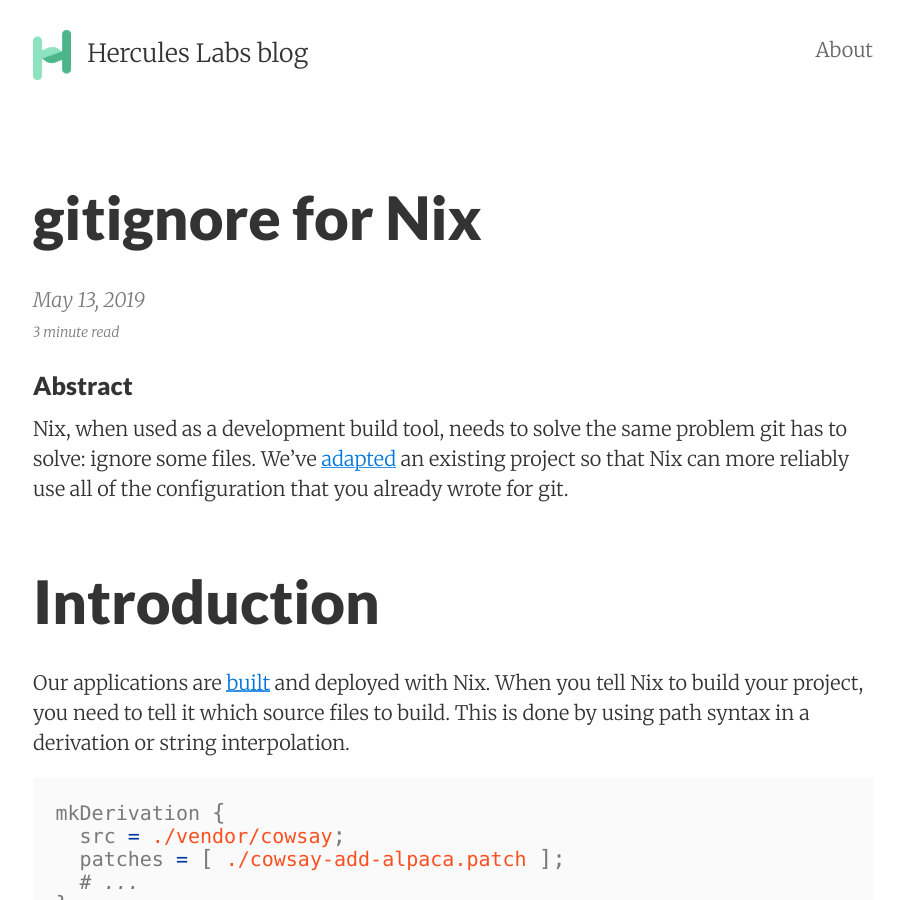
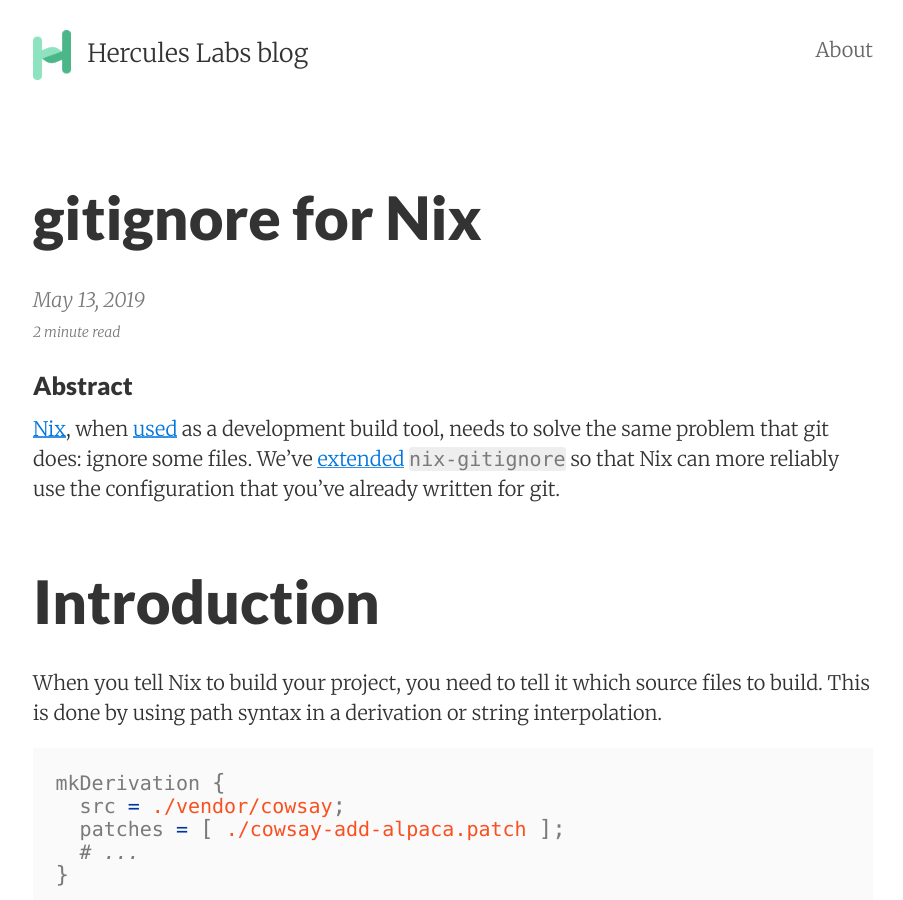
Before and after one commit to hercules-ci/blog.hercules-ci.com, a Jekyll site: the page built from _posts/2019-05-13-nix-gitignore.md, in a window 1280 px wide and 900 px high. Shown: the whole window, without its empty margins (187-1090 px from the left). Built offline with Jekyll 4.4.1, drawn with Linux system fonts in a browser that asks for light colours.

Commit message:
gitignore post: Harmonize abstract/intro

```diff
--- a/_posts/2019-05-13-nix-gitignore.md
+++ b/_posts/2019-05-13-nix-gitignore.md
@@ -9,12 +9,11 @@ image:      gitignore-for-nix.jpg
 
 ### Abstract
 
-Nix, when used as a development build tool, needs to solve the same problem git has to solve: ignore some files.
-We've [adapted](https://github.com/hercules-ci/gitignore/) an existing project so that Nix can more reliably use all of the configuration that you already wrote for git.
+[Nix](https://nixos.org/nix), when [used](https://builtwithnix.org/) as a development build tool, needs to solve the same problem that git does: ignore some files.
+We've [extended](https://github.com/hercules-ci/gitignore/) `nix-gitignore` so that Nix can more reliably use the configuration that you've already written for git.
 
 # Introduction
 
-Our applications are [built](https://builtwithnix.org/) and deployed with Nix.
 When you tell Nix to build your project, you need to tell it which source files
 to build. This is done by using path syntax in a derivation or string interpolation.
 
```
